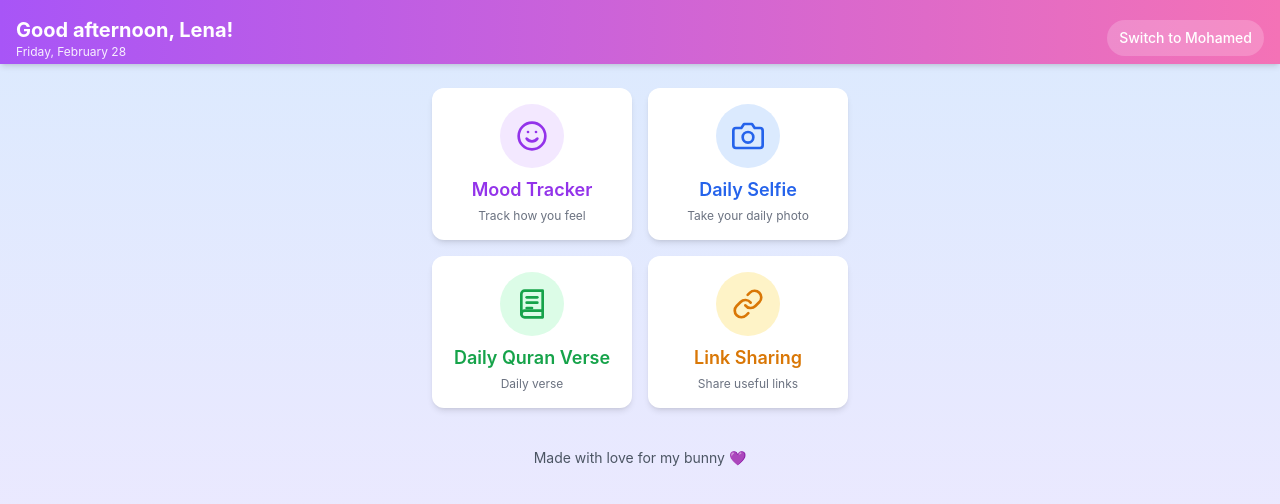
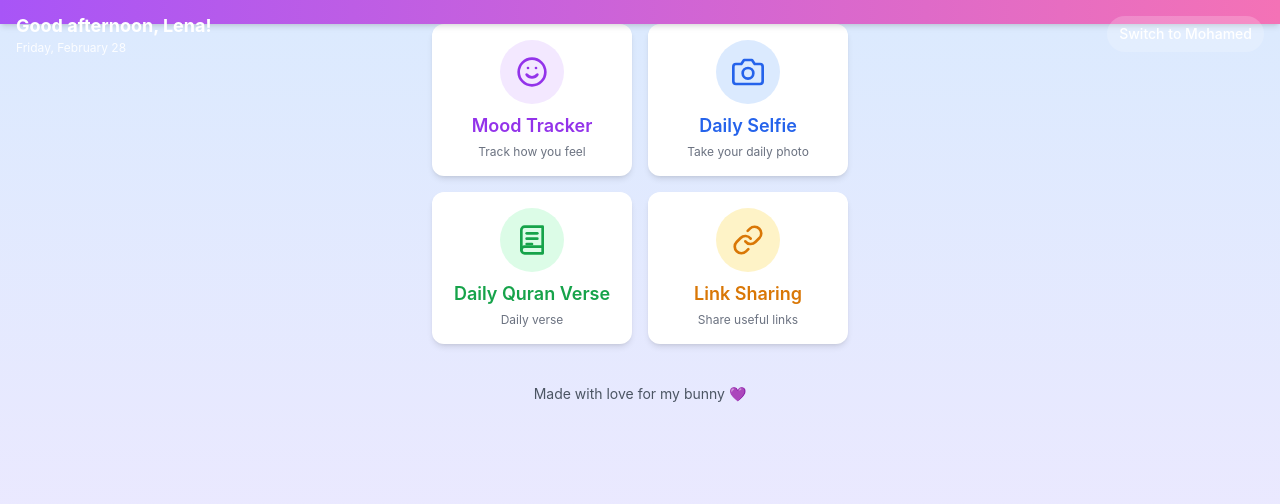
Before and after one commit to mamri98/lena-mohamed-app, a Next.js app: page / in a window 1280 px wide. Shown: the top 504 px of the page. Built offline with nearby package versions, Linux system fonts and the light colour scheme.

Commit message:
Update UserCard.js

```diff
--- a/components/UserCard.js
+++ b/components/UserCard.js
@@ -1,5 +1,5 @@
 // components/UserCard.js
-// Simplified user card with flip animation for switching users
+// Fixed user card component with improved iPhone compatibility
 import { useState, useCallback } from 'react';
 import { ANIMATIONS, createAnimationController } from '../utils/app-animations';
 
@@ -50,18 +50,22 @@ export default function UserCard({ name, onToggle }) {
   const otherName = displayName === 'Lena' ? 'Mohamed' : 'Lena';
 
   return (
-    <div className="relative h-16">
-      <div className={`sticky top-0 z-10 h-16 ${ANIMATIONS.CARD_CONTAINER} ${isFlipping ? ANIMATIONS.CARD_FLIP : ''}`}>
-        {/* Front card */}
-        <div className={`${ANIMATIONS.CARD_FRONT} bg-gradient-to-r from-purple-500 to-pink-400 text-white px-4 py-4 shadow-md w-full`}>
+    <div className="relative">
+      {/* Fixed height container to prevent content overflow */}
+      <div className={`sticky top-0 z-10 ${ANIMATIONS.CARD_CONTAINER} ${isFlipping ? ANIMATIONS.CARD_FLIP : ''}`}>
+        {/* Front card with explicit padding and height */}
+        <div className={`${ANIMATIONS.CARD_FRONT} bg-gradient-to-r from-purple-500 to-pink-400 text-white px-4 py-3 shadow-md w-full`}>
           <div className="flex justify-between items-center">
-            <div>
-              <h1 className="text-xl font-bold">{greeting}, {displayName}!</h1>
-              <p className="text-xs opacity-90">{formattedDate}</p>
+            {/* Left content - greeting and date */}
+            <div className="flex-1 min-w-0">
+              <h1 className="text-lg font-bold truncate">{greeting}, {displayName}!</h1>
+              <p className="text-xs opacity-90 truncate">{formattedDate}</p>
             </div>
+
+            {/* Right content - switch button with fixed width */}
             <button
               onClick={handleToggle}
-              className="bg-white bg-opacity-20 text-white text-sm font-medium rounded-full px-3 py-2 hover:bg-opacity-30 transition-colors"
+              className="ml-2 bg-white bg-opacity-20 text-white text-sm font-medium rounded-full px-3 py-2 hover:bg-opacity-30 transition-colors whitespace-nowrap flex-shrink-0"
               disabled={isFlipping}
             >
               Switch to {otherName}
@@ -69,14 +73,14 @@ export default function UserCard({ name, onToggle }) {
           </div>
         </div>
 
-        {/* Back card */}
-        <div className={`${ANIMATIONS.CARD_BACK} bg-gradient-to-r from-pink-400 to-purple-500 text-white px-4 py-4 shadow-md w-full`}>
+        {/* Back card with matching style */}
+        <div className={`${ANIMATIONS.CARD_BACK} bg-gradient-to-r from-pink-400 to-purple-500 text-white px-4 py-3 shadow-md w-full`}>
           <div className="flex justify-between items-center">
-            <div>
-              <h1 className="text-xl font-bold">{greeting}, {otherName}!</h1>
-              <p className="text-xs opacity-90">{formattedDate}</p>
+            <div className="flex-1 min-w-0">
+              <h1 className="text-lg font-bold truncate">{greeting}, {otherName}!</h1>
+              <p className="text-xs opacity-90 truncate">{formattedDate}</p>
             </div>
-            <button className="bg-white bg-opacity-20 text-white text-sm font-medium rounded-full px-3 py-2 opacity-0">
+            <button className="ml-2 bg-white bg-opacity-20 text-white text-sm font-medium rounded-full px-3 py-2 opacity-0 flex-shrink-0">
               {/* Placeholder button for alignment */}
               Switch to {displayName}
             </button>
```
